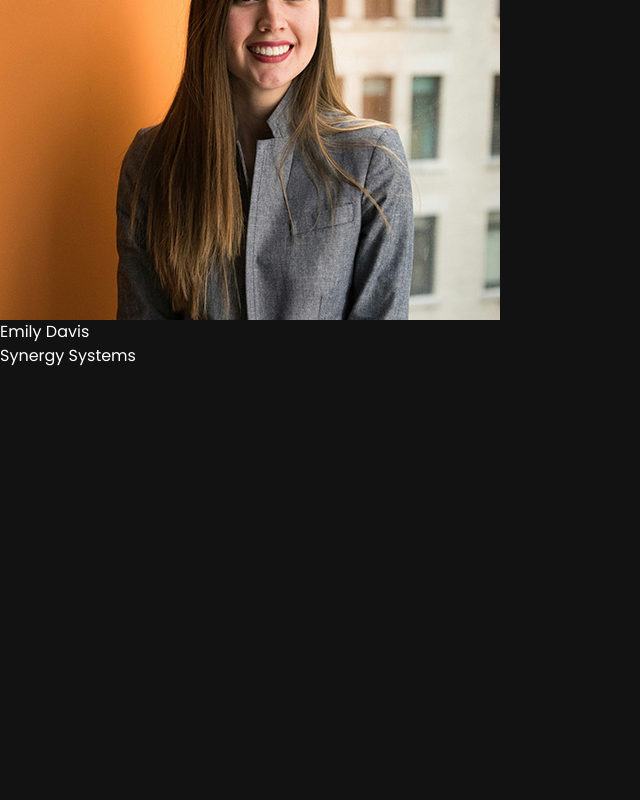
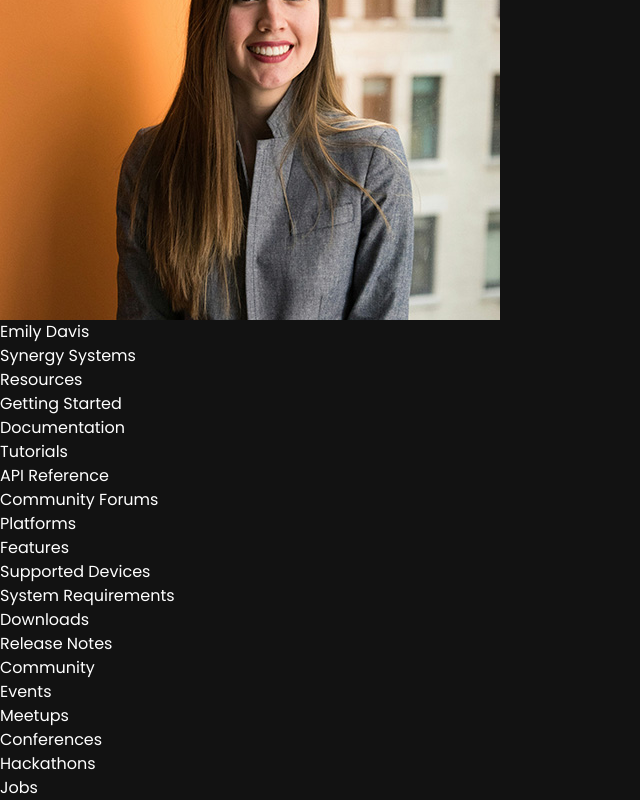
Before and after one commit to MOUAAD-NASSIH/VirtualR, a React (Vite) app: page / in a window 1280 px wide. Shown: the part 7119-7919 px from the top of the page, without its empty margins (0-640 px from the left). Before the commit the page ends 7487 px from the top, so only its background shows below. Built offline with nearby package versions, Linux system fonts and the light colour scheme.

Commit message:
add the Footer section

```diff
--- a/src/App.tsx
+++ b/src/App.tsx
@@ -4,6 +4,7 @@ import Feature from "./components/Feature";
 import Workflow from "./components/Workflow";
 import Pricing from "./components/Pricing";
 import Testimonials from "./components/Testimonials";
+import Footer from "./components/Footer";
 
 function App() {
   return (
@@ -15,6 +16,7 @@ function App() {
         <Workflow />
         <Pricing />
         <Testimonials />
+        <Footer />
       </div>
     </>
   );
--- /dev/null
+++ b/src/components/Footer.tsx
@@ -0,0 +1,66 @@
+import { resourcesLinks, platformLinks, communityLinks } from "../constants";
+
+function Footer() {
+  return (
+    <footer className="mt-20 border-t py-10 border-neutral-700">
+      <div className="grid grid-cols-2 md:grid-cols-3 gap-4">
+        <div>
+          <h3 className="text-md sm:text-xl font-semibold mb-4">Resources</h3>
+          <ul className="space-y-2">
+            {resourcesLinks.map((resource, index) => (
+              <li
+                key={index}
+                className="text-sm sm:text-[16px] font-extralight tracking-wide mb-2"
+              >
+                <a
+                  className="text-neutral-300 hover:text-white"
+                  href={resource.href}
+                >
+                  {resource.text}
+                </a>
+              </li>
+            ))}
+          </ul>
+        </div>
+        <div>
+          <h3 className="text-md sm:text-xl font-semibold mb-4">Platforms</h3>
+          <ul className="space-y-2">
+            {platformLinks.map((resource, index) => (
+              <li
+                key={index}
+                className="text-sm sm:text-[16px] font-extralight tracking-wide mb-2"
+              >
+                <a
+                  className="text-neutral-300 hover:text-white"
+                  href={resource.href}
+                >
+                  {resource.text}
+                </a>
+              </li>
+            ))}
+          </ul>
+        </div>
+        <div>
+          <h3 className="text-md sm:text-xl font-semibold mb-4">Community</h3>
+          <ul className="space-y-2">
+            {communityLinks.map((resource, index) => (
+              <li
+                key={index}
+                className="text-sm sm:text-[16px] font-extralight tracking-wide mb-2"
+              >
+                <a
+                  className="text-neutral-300 hover:text-white"
+                  href={resource.href}
+                >
+                  {resource.text}
+                </a>
+              </li>
+            ))}
+          </ul>
+        </div>
+      </div>
+    </footer>
+  );
+}
+
+export default Footer;
```
